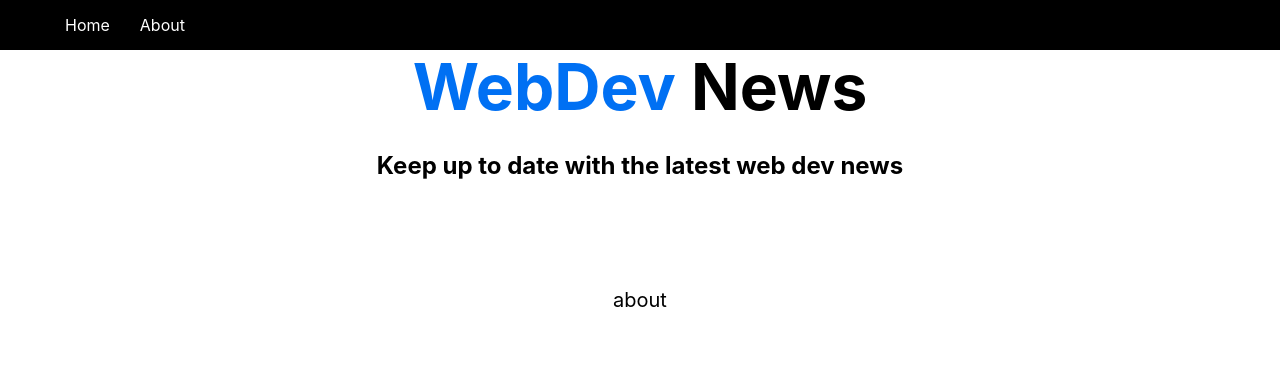
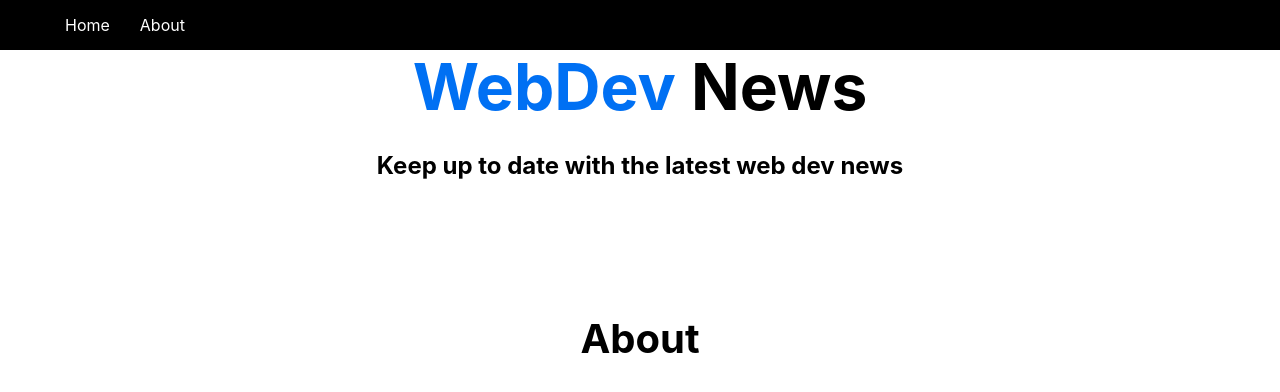
Before and after one commit to MOwais/next, a Next.js app in the folder next-crash-course/: page /about in a window 1280 px wide. Shown: the top 392 px of the page. Built offline with nearby package versions, Linux system fonts and the light colour scheme.

Commit message:
meta component

```diff
--- /dev/null
+++ b/next-crash-course/config/index.js
@@ -0,0 +1,3 @@
+const dev = process.env.NODE_ENV !== "production";
+
+export const server = dev ? "http://localhost:3000" : "https://yourwebsite.com";
--- a/next-crash-course/src/components/ArticleItem.js
+++ b/next-crash-course/src/components/ArticleItem.js
@@ -7,7 +7,7 @@ const ArticleItem = ({ article }) => {
     <Link href="/article/[id]" as={`/article/${article.id}`}>
       <div className={articleStyles.card}>
         <h3>{article.title} &rarr;</h3>
-        <p>{article.body}</p>
+        <p>{article.excerpt}</p>
       </div>
     </Link>
   );
--- a/next-crash-course/src/components/Layout.js
+++ b/next-crash-course/src/components/Layout.js
@@ -1,10 +1,12 @@
 import Nav from "./Nav";
+import Meta from "./Meta";
 import Header from "./Header";
 import styles from "../styles/Layout.module.css";
 
 const Layout = ({ children }) => {
   return (
     <>
+      <Meta />
       <Nav />
       <div className={styles.container}>
         <Header />
--- /dev/null
+++ b/next-crash-course/src/components/Meta.js
@@ -0,0 +1,22 @@
+import Head from "next/head";
+
+const Meta = ({ title, keywords, description }) => {
+  return (
+    <Head>
+      <meta name="viewport" content="width=device-width, initial-scale=1" />
+      <meta name="keywords" content={keywords} />
+      <meta name="description" content={description} />
+      <meta charSet="utf-8" />
+      <link rel="icon" href="/favicon.ico" />
+      <title>{title}</title>
+    </Head>
+  );
+};
+
+Meta.defaultProps = {
+  title: "WebDev Newz",
+  keywords: "web development, programming",
+  description: "Get the latest news in web dev",
+};
+
+export default Meta;
--- a/next-crash-course/src/components/Nav.js
+++ b/next-crash-course/src/components/Nav.js
@@ -9,7 +9,7 @@ const Nav = () => {
           <Link href="/">Home</Link>
         </li>
         <li>
-          <Link href="/">About</Link>
+          <Link href="/about">About</Link>
         </li>
       </ul>
     </nav>
--- a/next-crash-course/src/pages/about.tsx
+++ b/next-crash-course/src/pages/about.tsx
@@ -1,12 +1,11 @@
 import Head from "next/head";
+import Meta from "@/components/Meta";
 
 export default function about() {
   return (
     <div>
-      <Head>
-        <title>About</title>
-      </Head>
-      about
+      <Meta title="About" />
+      <h1>About</h1>
     </div>
   );
 }
--- a/next-crash-course/src/pages/api/hello.ts
+++ /dev/null
@@ -1,13 +0,0 @@
-// Next.js API route support: https://nextjs.org/docs/api-routes/introduction
-import type { NextApiRequest, NextApiResponse } from 'next'
-
-type Data = {
-  name: string
-}
-
-export default function handler(
-  req: NextApiRequest,
-  res: NextApiResponse<Data>
-) {
-  res.status(200).json({ name: 'John Doe' })
-}
```
